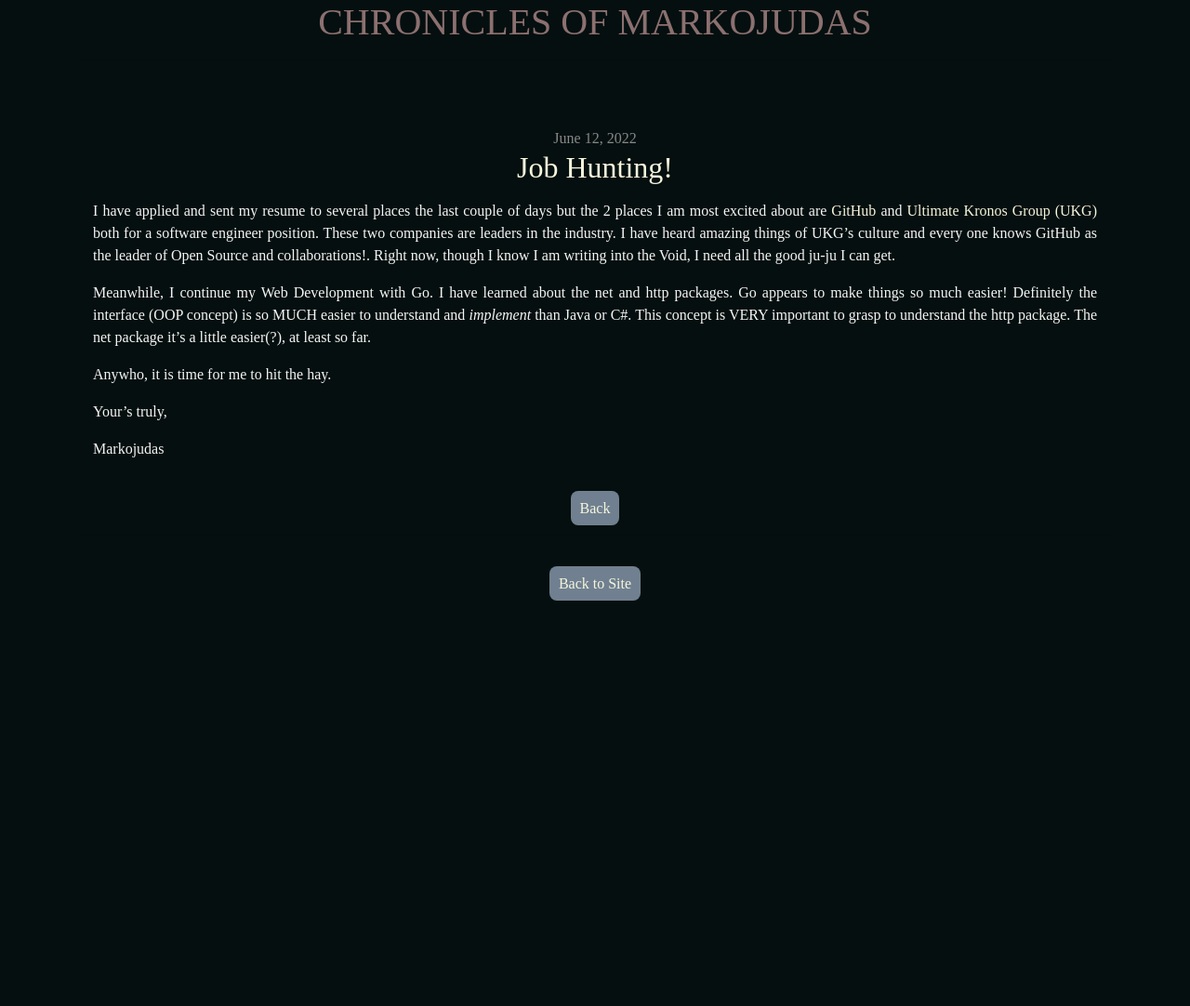
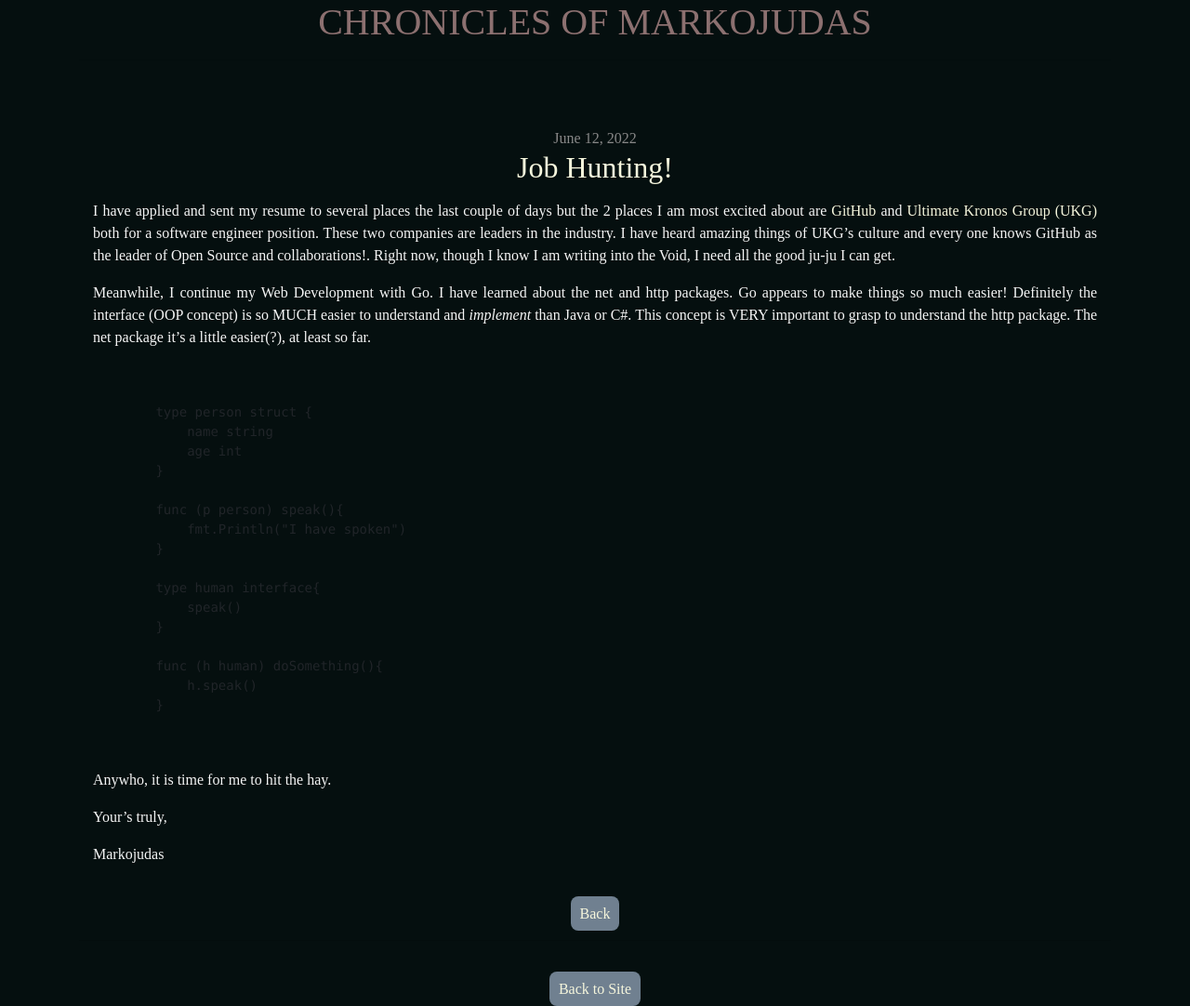
Before and after one commit to Markojudas/chronicles, a Jekyll site: the page built from _posts/2022-06-12-Job-Applications.md, in a window 1280 px wide. Shown: the whole page at 93% size. Built offline with Jekyll 4.4.1, drawn with Linux system fonts in a browser that asks for light colours; nearby versions of some CDN libraries; some web fonts are replaced; before the commit the page ends 900 px from its top, so only the background shows below that.

Commit message:
testing the pre and code tag

```diff
--- a/_layouts/default.html
+++ b/_layouts/default.html
@@ -80,6 +80,10 @@
     h1 {
         color: rgba(228, 175, 175, 0.61);
     }
+
+    pre {
+        text-align: left;
+    }
 </style>
 
 <body>
--- a/_posts/2022-06-12-Job-Applications.md
+++ b/_posts/2022-06-12-Job-Applications.md
@@ -2,9 +2,35 @@
 title: Job Hunting!
 date: 2022-06-12 21:30
 ---
+
+<!-- markdownlint-disable -->
+
 I have applied and sent my resume to several places the last couple of days but the 2 places I am most excited about are <a href="https://github.com">GitHub</a> and <a href="https://ukg.com">Ultimate Kronos Group (UKG)</a> both for a software engineer position. These two companies are leaders in the industry. I have heard amazing things of UKG's culture and every one knows GitHub as the leader of Open Source and collaborations!. Right now, though I know I am writing into the Void, I need all the good ju-ju I can get.
 
 Meanwhile, I continue my Web Development with Go. I have learned about the net and http packages. Go appears to make things so much easier! Definitely the interface (OOP concept) is so MUCH easier to understand and <em>implement</em> than Java or C#. This concept is VERY important to grasp to understand the http package. The net package it's a little easier(?), at least so far.
+
+<pre>
+    <code>
+
+        type person struct {
+            name string
+            age int
+        }
+
+        func (p person) speak(){
+            fmt.Println("I have spoken")
+        }
+
+        type human interface{
+            speak()
+        }
+
+        func (h human) doSomething(){
+            h.speak()
+        }
+
+    </code>
+</pre>
 
 Anywho, it is time for me to hit the hay.
 
```
